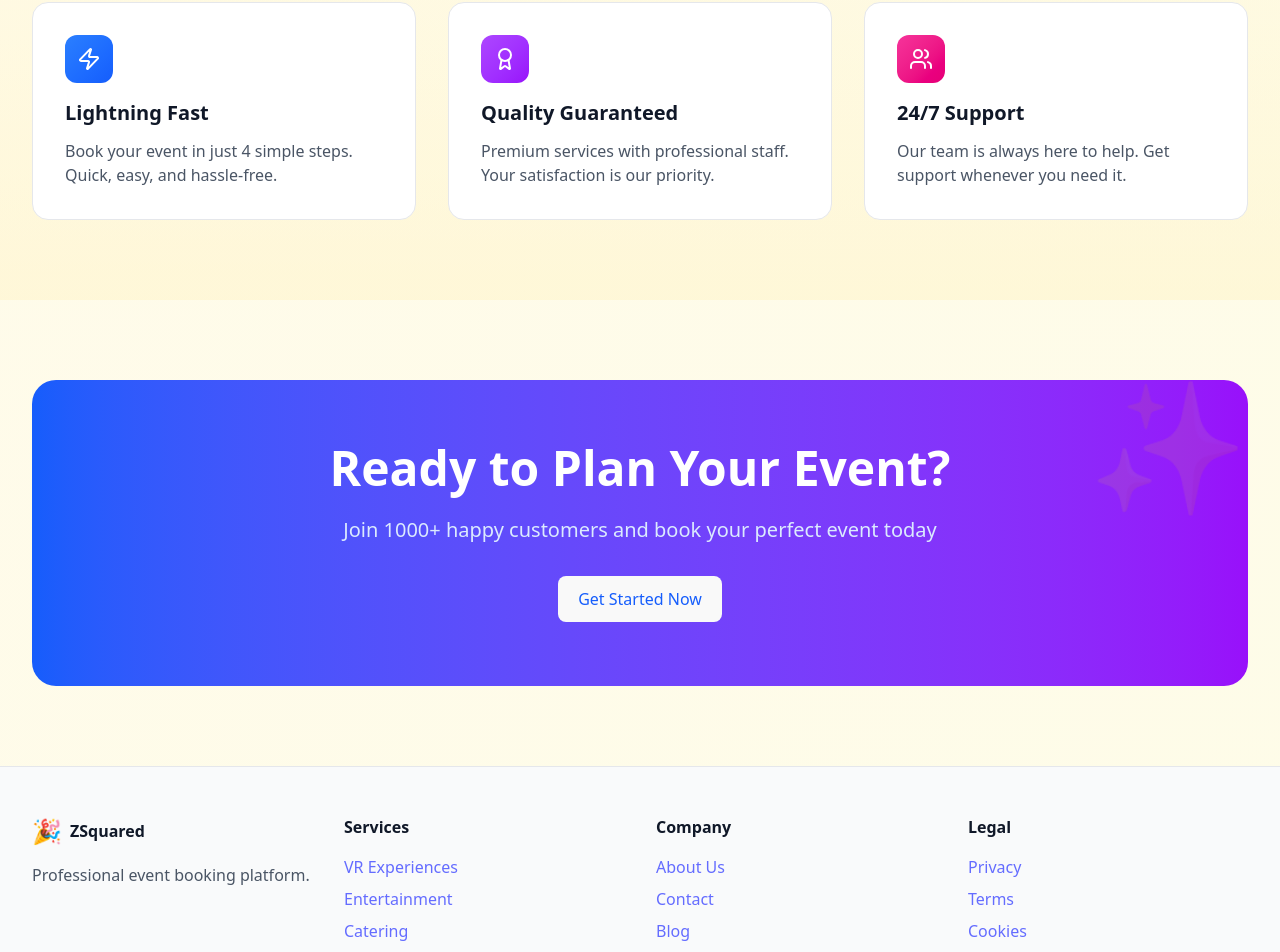
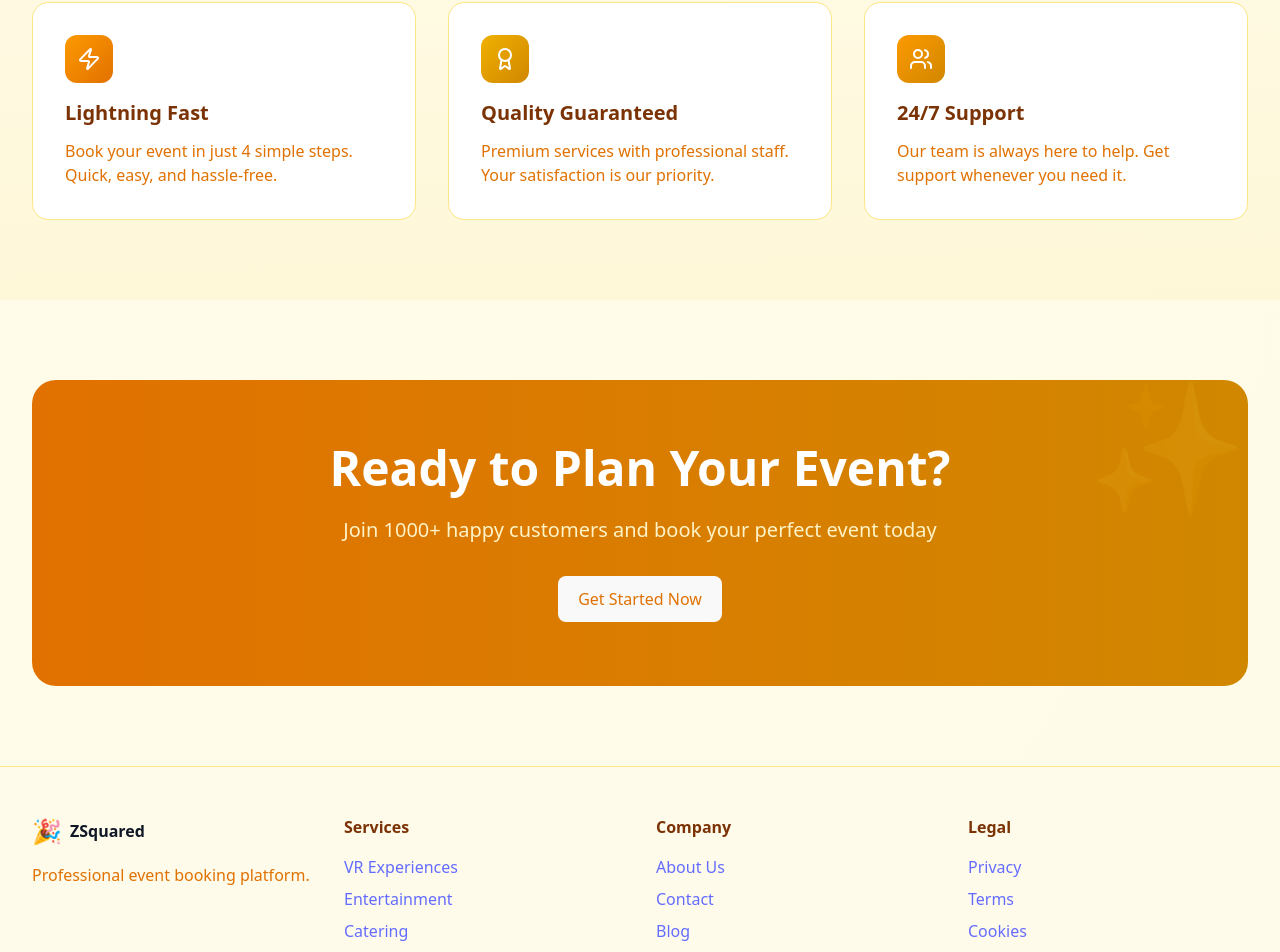
Before and after one commit to idrisalani/zsquared-frontend, a React (Vite) app: page / in a window 1280 px wide. Shown: the part 958-1910 px from the top of the page. Built offline with nearby package versions, Linux system fonts and the light colour scheme.

Commit message:
Update LandingPage.tsx
Fix: LandingPage.tsx Update

```diff
--- a/src/pages/LandingPage.tsx
+++ b/src/pages/LandingPage.tsx
@@ -142,30 +142,30 @@ export function LandingPage() {
 
           <div className="grid grid-cols-1 md:grid-cols-3 gap-8">
             {/* Feature 1 */}
-            <div className="bg-white rounded-2xl p-8 border border-gray-200 hover:shadow-xl hover:border-blue-300 transition">
-              <div className="w-12 h-12 bg-linear-to-br from-blue-500 to-blue-600 rounded-xl flex items-center justify-center mb-4">
+            <div className="bg-white rounded-2xl p-8 border border-amber-200 hover:shadow-xl hover:border-amber-300 transition">
+              <div className="w-12 h-12 bg-linear-to-br from-amber-500 to-amber-600 rounded-xl flex items-center justify-center mb-4">
                 <Zap size={24} className="text-white" />
               </div>
-              <h3 className="text-xl font-bold text-gray-900 mb-3">Lightning Fast</h3>
-              <p className="text-gray-600">Book your event in just 4 simple steps. Quick, easy, and hassle-free.</p>
+              <h3 className="text-xl font-bold text-amber-900 mb-3">Lightning Fast</h3>
+              <p className="text-amber-600">Book your event in just 4 simple steps. Quick, easy, and hassle-free.</p>
             </div>
 
             {/* Feature 2 */}
-            <div className="bg-white rounded-2xl p-8 border border-gray-200 hover:shadow-xl hover:border-purple-300 transition">
-              <div className="w-12 h-12 bg-linear-to-br from-purple-500 to-purple-600 rounded-xl flex items-center justify-center mb-4">
+            <div className="bg-white rounded-2xl p-8 border border-amber-200 hover:shadow-xl hover:border-purple-300 transition">
+              <div className="w-12 h-12 bg-linear-to-br from-yellow-500 to-yellow-600 rounded-xl flex items-center justify-center mb-4">
                 <Award size={24} className="text-white" />
               </div>
-              <h3 className="text-xl font-bold text-gray-900 mb-3">Quality Guaranteed</h3>
-              <p className="text-gray-600">Premium services with professional staff. Your satisfaction is our priority.</p>
+              <h3 className="text-xl font-bold text-amber-900 mb-3">Quality Guaranteed</h3>
+              <p className="text-amber-600">Premium services with professional staff. Your satisfaction is our priority.</p>
             </div>
 
             {/* Feature 3 */}
-            <div className="bg-white rounded-2xl p-8 border border-gray-200 hover:shadow-xl hover:border-pink-300 transition">
-              <div className="w-12 h-12 bg-linear-to-br from-pink-500 to-pink-600 rounded-xl flex items-center justify-center mb-4">
+            <div className="bg-white rounded-2xl p-8 border border-amber-200 hover:shadow-xl hover:border-pink-300 transition">
+              <div className="w-12 h-12 bg-linear-to-br from-amber-500 to-yellow-600 rounded-xl flex items-center justify-center mb-4">
                 <Users size={24} className="text-white" />
               </div>
-              <h3 className="text-xl font-bold text-gray-900 mb-3">24/7 Support</h3>
-              <p className="text-gray-600">Our team is always here to help. Get support whenever you need it.</p>
+              <h3 className="text-xl font-bold text-amber-900 mb-3">24/7 Support</h3>
+              <p className="text-amber-600">Our team is always here to help. Get support whenever you need it.</p>
             </div>
           </div>
         </div>
@@ -174,18 +174,18 @@ export function LandingPage() {
       {/* CTA Section */}
       <section className="w-full px-8 py-20">
         <div className="w-full">
-          <div className="bg-linear-to-r from-blue-600 to-purple-600 rounded-3xl p-12 md:p-16 text-center text-white relative overflow-hidden">
+          <div className="bg-linear-to-r from-amber-600 to-yellow-600 rounded-3xl p-12 md:p-16 text-center text-white relative overflow-hidden">
             <div className="absolute top-0 right-0 text-9xl opacity-10">✨</div>
 
             <h2 className="text-4xl md:text-5xl font-bold mb-6 relative z-10">
               Ready to Plan Your Event?
             </h2>
-            <p className="text-xl text-blue-100 mb-8 relative z-10">
+            <p className="text-xl text-amber-100 mb-8 relative z-10">
               Join 1000+ happy customers and book your perfect event today
             </p>
             <button
               onClick={() => navigate('/booking')}
-              className="relative z-10 px-8 py-4 bg-white text-blue-600 rounded-xl hover:shadow-2xl transition font-bold text-lg"
+              className="relative z-10 px-8 py-4 bg-white text-amber-600 rounded-xl hover:shadow-2xl transition font-bold text-lg"
             >
               Get Started Now
             </button>
@@ -194,7 +194,7 @@ export function LandingPage() {
       </section>
 
       {/* Footer */}
-      <footer className="w-full bg-gray-50 border-t border-gray-200 px-8 py-12">
+      <footer className="w-full bg-amber-50 border-t border-amber-200 px-8 py-12">
         <div className="w-full">
           <div className="grid grid-cols-1 md:grid-cols-4 gap-8 mb-8">
             <div>
@@ -202,34 +202,34 @@ export function LandingPage() {
                 <div className="text-2xl">🎉</div>
                 <span className="font-bold text-gray-900">ZSquared</span>
               </div>
-              <p className="text-gray-600">Professional event booking platform.</p>
+              <p className="text-amber-600">Professional event booking platform.</p>
             </div>
             <div>
-              <h4 className="font-bold text-gray-900 mb-4">Services</h4>
-              <ul className="space-y-2 text-gray-600">
-                <li><a href="#" className="hover:text-blue-600">VR Experiences</a></li>
-                <li><a href="#" className="hover:text-blue-600">Entertainment</a></li>
-                <li><a href="#" className="hover:text-blue-600">Catering</a></li>
+              <h4 className="font-bold text-amber-900 mb-4">Services</h4>
+              <ul className="space-y-2 text-amber-600">
+                <li><a href="#" className="hover:text-yellow-600">VR Experiences</a></li>
+                <li><a href="#" className="hover:text-yellow-600">Entertainment</a></li>
+                <li><a href="#" className="hover:text-yellow-600">Catering</a></li>
               </ul>
             </div>
             <div>
-              <h4 className="font-bold text-gray-900 mb-4">Company</h4>
-              <ul className="space-y-2 text-gray-600">
-                <li><a href="#" className="hover:text-blue-600">About Us</a></li>
-                <li><a href="#" className="hover:text-blue-600">Contact</a></li>
-                <li><a href="#" className="hover:text-blue-600">Blog</a></li>
+              <h4 className="font-bold text-amber-900 mb-4">Company</h4>
+              <ul className="space-y-2 text-amber-600">
+                <li><a href="#" className="hover:text-yellow-600">About Us</a></li>
+                <li><a href="#" className="hover:text-yellow-600">Contact</a></li>
+                <li><a href="#" className="hover:text-yellow-600">Blog</a></li>
               </ul>
             </div>
             <div>
-              <h4 className="font-bold text-gray-900 mb-4">Legal</h4>
-              <ul className="space-y-2 text-gray-600">
-                <li><a href="#" className="hover:text-blue-600">Privacy</a></li>
-                <li><a href="#" className="hover:text-blue-600">Terms</a></li>
-                <li><a href="#" className="hover:text-blue-600">Cookies</a></li>
+              <h4 className="font-bold text-amber-900 mb-4">Legal</h4>
+              <ul className="space-y-2 text-amber-600">
+                <li><a href="#" className="hover:text-yellow-600">Privacy</a></li>
+                <li><a href="#" className="hover:text-yellow-600">Terms</a></li>
+                <li><a href="#" className="hover:text-yellow-600">Cookies</a></li>
               </ul>
             </div>
           </div>
-          <div className="border-t border-gray-200 pt-8 text-center text-gray-600">
+          <div className="border-t border-amber-200 pt-8 text-center text-amber-600">
             <p>&copy; 2025 ZSquared. All rights reserved.</p>
           </div>
         </div>
```
